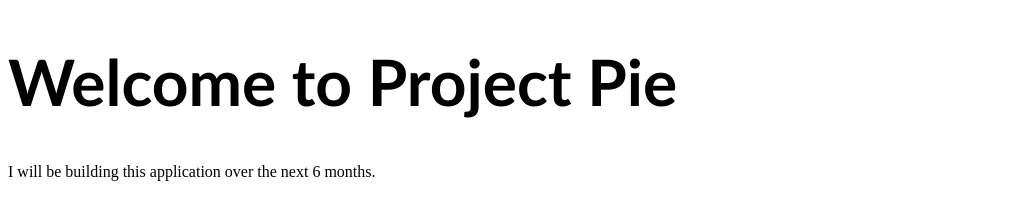
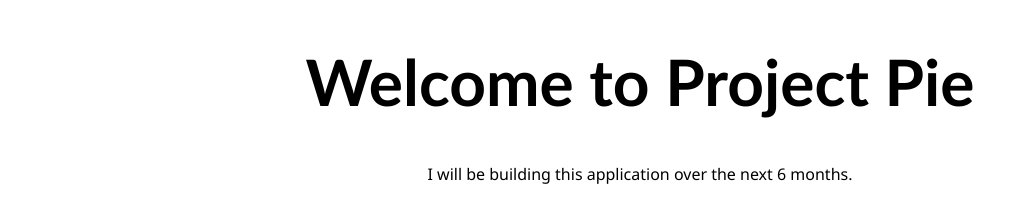
Before and after one commit to daniellambert95/project-pie, a plain HTML site: page index.html in a window 1280 px wide. Shown: the whole page, without its empty margins (0-1028 px from the left). Drawn offline with Linux system fonts and the light colour scheme.

Commit message:
changing fonts and aligning text - css

```diff
--- a/style.css
+++ b/style.css
@@ -1,4 +1,10 @@
 h1{
     font-family:'Gill Sans', 'Gill Sans MT', Calibri, 'Trebuchet MS', sans-serif ;
     font-size: 4em;
+    text-align: center;
 }
+
+p{
+    font-family: 'Segoe UI', Tahoma, Geneva, Verdana, sans-serif;
+    text-align: center;
+}
```
